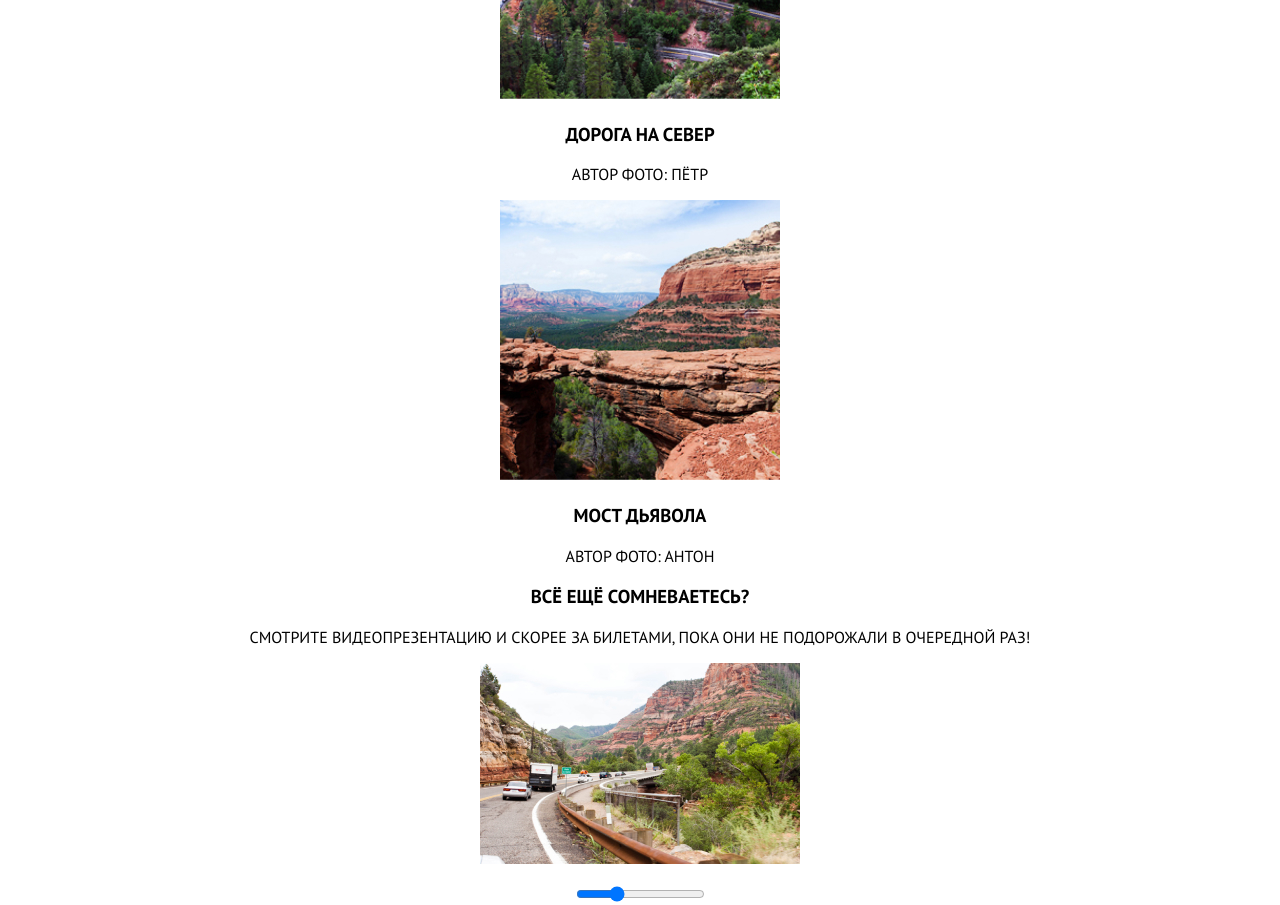
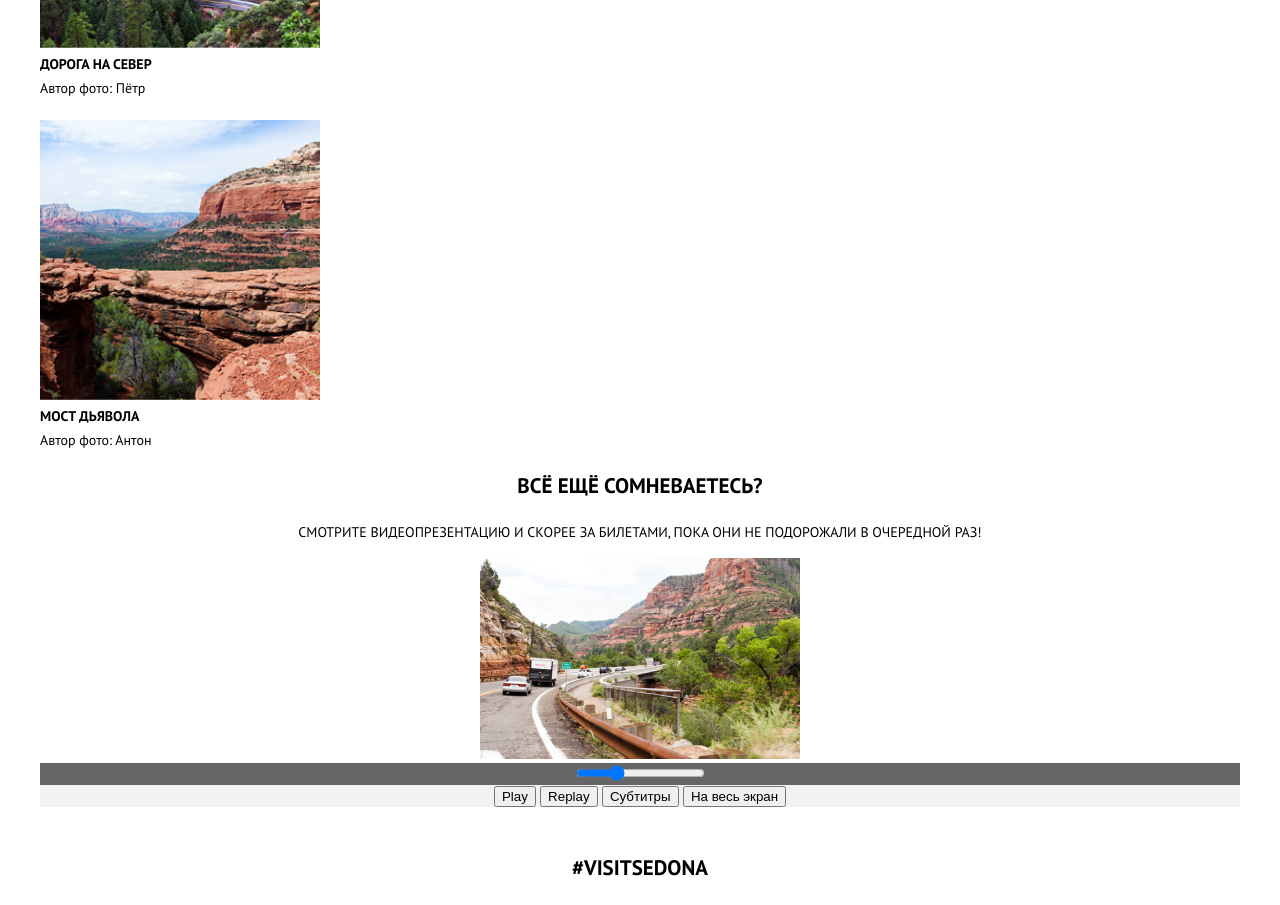
Before and after one commit to shldvts/1512041-sedona-22, a website: page source/catalog.html in a window 1280 px wide. Shown: the part 1730-2635 px from the top of the page. Drawn offline with nearby package versions, Linux system fonts and the light colour scheme; files that its build step writes are made by us from their sources.

Commit message:
Стилизация страницы каталога

```diff
--- a/source/catalog.html
+++ b/source/catalog.html
@@ -39,13 +39,13 @@
     <!-- CATALOG MAIN -->
     <main class="page-main">
       <h1 class="page-main__title">Фото и видео</h1>
-      <p>Не можете решиться на путешествие из-за курса? Фотографии помогут вам забыть о политике и экономике.</p>
+      <p class="page-main__slogan">Не можете решиться на путешествие из-за курса? Фотографии помогут вам забыть о политике и экономике.</p>
       <!-- catalog main photo-section -->
       <section class="gallery">
         <h2 class="visually-hidden">Фотогалерея</h2>
         <figure class="gallery__item">
           <a class="gallery__link" href="#">
-            <img class="gallery__photo gallery__photo--sunset-road" src="img/gallery/sunset-road-mobile.jpg" width="280" height="280" alt="Дорога на закате">
+            <img class="gallery__photo gallery__photo--sunset-road" src="img/gallery/sunset-road-m.jpg" width="280" height="280" alt="Дорога на закате">
           </a>
           <figcaption class="gallery__subject">
             <h3 class="gallery__title">Неродные просторы</h3>
@@ -54,7 +54,7 @@
         </figure>
         <figure class="gallery__item">
           <a class="gallery__link" href="#">
-            <img class="gallery__photo gallery__photo--cactus" src="img/gallery/cactus-mobile.jpg" width="280" height="280" alt="Причудливый кактус">
+            <img class="gallery__photo gallery__photo--cactus" src="img/gallery/cactus-m.jpg" width="280" height="280" alt="Причудливый кактус">
           </a>
           <figcaption class="gallery__subject">
             <h3 class="gallery__title">Местная растительность</h3>
@@ -63,7 +63,7 @@
         </figure>
         <figure class="gallery__item">
           <a class="gallery__link" href="#">
-            <img class="gallery__photo gallery__photo--serpentine" src="img/gallery/serpentine-mobile.jpg" width="280" height="280" alt="Серпантин на лесистых холмах">
+            <img class="gallery__photo gallery__photo--serpentine" src="img/gallery/serpentine-m.jpg" width="280" height="280" alt="Серпантин на лесистых холмах">
           </a>
           <figcaption class="gallery__subject">
             <h3 class="gallery__title">Дорога на Север</h3>
@@ -72,7 +72,7 @@
         </figure>
         <figure class="gallery__item">
           <a class="gallery__link" href="#">
-            <img class="gallery__photo gallery__photo--devil-bridge" src="img/gallery/devil-bridge-mobile.jpg" width="280" height="280" alt="Скальное образование похожее на мост">
+            <img class="gallery__photo gallery__photo--devil-bridge" src="img/gallery/devil-bridge-m.jpg" width="280" height="280" alt="Скальное образование похожее на мост">
           </a>
           <figcaption class="gallery__subject">
             <h3 class="gallery__title">Мост Дьявола</h3>
@@ -84,16 +84,20 @@
       <section class="video-section">
         <h2 class="visually-hidden">Видео-презентация</h2>
         <h3 class="video-section__title">Всё ещё сомневаетесь?</h3>
-        <p class="video-section__subtitle">Смотрите видеопрезентацию и скорее за билетами, пока они не подорожали в очередной раз!</p>
+        <p class="video-section__slogan">Смотрите видеопрезентацию и скорее за билетами, пока они не подорожали в очередной раз!</p>
         <div class="video-section video">
           <a class="video__link" href="#">
             <img class="video__poster" src="img/gallery/video-mobile.jpg" height="200" width="320" alt="Превью видео-презентации: дорога среди горных образований">
           </a>
-          <p><input class="video__range" type="range" name="video-range" min="0" max="100" step="1" value="30"></p>
-          <button class="video__button video__button--play" type="button">Play</button>
-          <button class="video__button video__button--replay" type="button">Replay</button>
-          <button class="video__button video__button--cc" type="button">Субтитры</button>
-          <button class="video__button video__button--full-screen" type="button">На весь экран</button>
+          <div class="video__range">
+            <input type="range" name="video-range" min="0" max="100" step="1" value="30">
+          </div>
+          <div class="video-panel">
+            <button class="video__button video__button--play" type="button">Play</button>
+            <button class="video__button video__button--replay" type="button">Replay</button>
+            <button class="video__button video__button--cc" type="button">Субтитры</button>
+            <button class="video__button video__button--full-screen" type="button">На весь экран</button>
+          </div>
         </div>
       </section>
     </main>
--- /dev/null
+++ b/source/less/blocks/gallery.less
@@ -0,0 +1,21 @@
+// @import "blocks/gallery.less"
+
+.gallery {
+  text-align: start;
+}
+
+.gallery__item {
+  margin: 0;
+  margin-top: 20px;
+}
+
+.gallery__title {
+  .font-property(700; 14px; 24px);
+  margin: 0;
+}
+
+.gallery__author {
+  .font-property(400; 14px; 24px);
+  text-transform: none;
+  margin: 0;
+}
--- a/source/less/blocks/page-footer.less
+++ b/source/less/blocks/page-footer.less
@@ -1,4 +1,8 @@
 // @import "blocks/page-footer.less";
+
+.page-footer {
+  margin-top: 48px;
+}
 
 .page-footer__hashtag {
   .font-property(700; 21px; 26px);
--- /dev/null
+++ b/source/less/blocks/video-section.less
@@ -0,0 +1,17 @@
+// @import "blocks/video-section.less"
+
+.video-section__title {
+  .font-property(700; 21px; 26px);
+}
+
+.video-section__slogan {
+  .font-property(400; 14px; 24px);
+}
+
+.video__range {
+  background-color: fade(@basic-black, 60%);
+}
+
+.video-panel {
+  background-color: @gray-input;
+}
--- a/source/less/style.less
+++ b/source/less/style.less
@@ -21,3 +21,5 @@
 @import "blocks/impression-form.less";
 @import "blocks/visited-form.less";
 @import "blocks/emotions-form.less";
+@import "blocks/gallery.less";
+@import "blocks/video-section.less";
```
Also changed, not shown: source/img/gallery/cactus-m.jpg (renamed from source/img/gallery/cactus-mobile.jpg), source/img/gallery/cactus-m@2x.jpg (added), source/img/gallery/devil-bridge-m.jpg (renamed from source/img/gallery/devil-bridge-mobile.jpg), source/img/gallery/devil-bridge-m@2x.jpg (added), source/img/gallery/serpentine-m.jpg (renamed from source/img/gallery/serpentine-mobile.jpg), source/img/gallery/serpentine-m@2x.jpg (added), source/img/gallery/sunset-road-m.jpg (renamed from source/img/gallery/sunset-road-mobile.jpg), source/img/gallery/sunset-road-m@2x.jpg (added).
